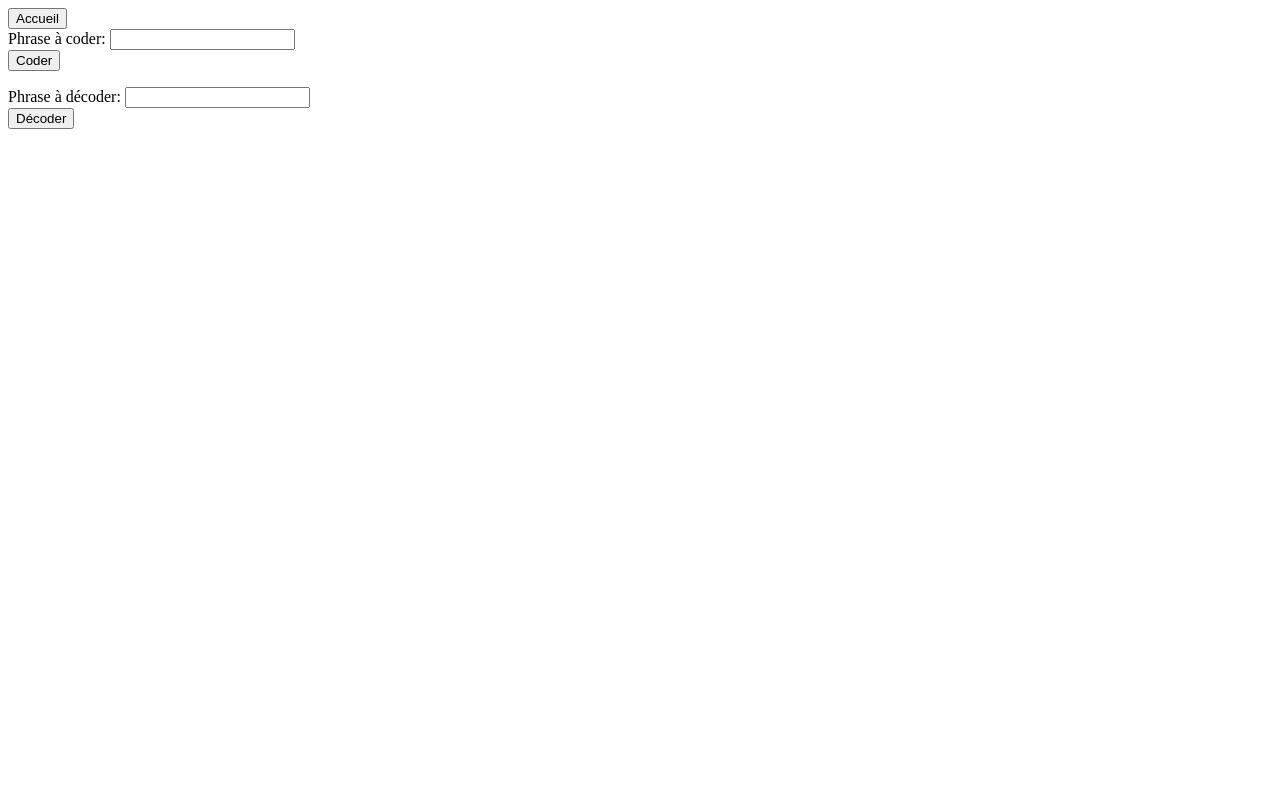
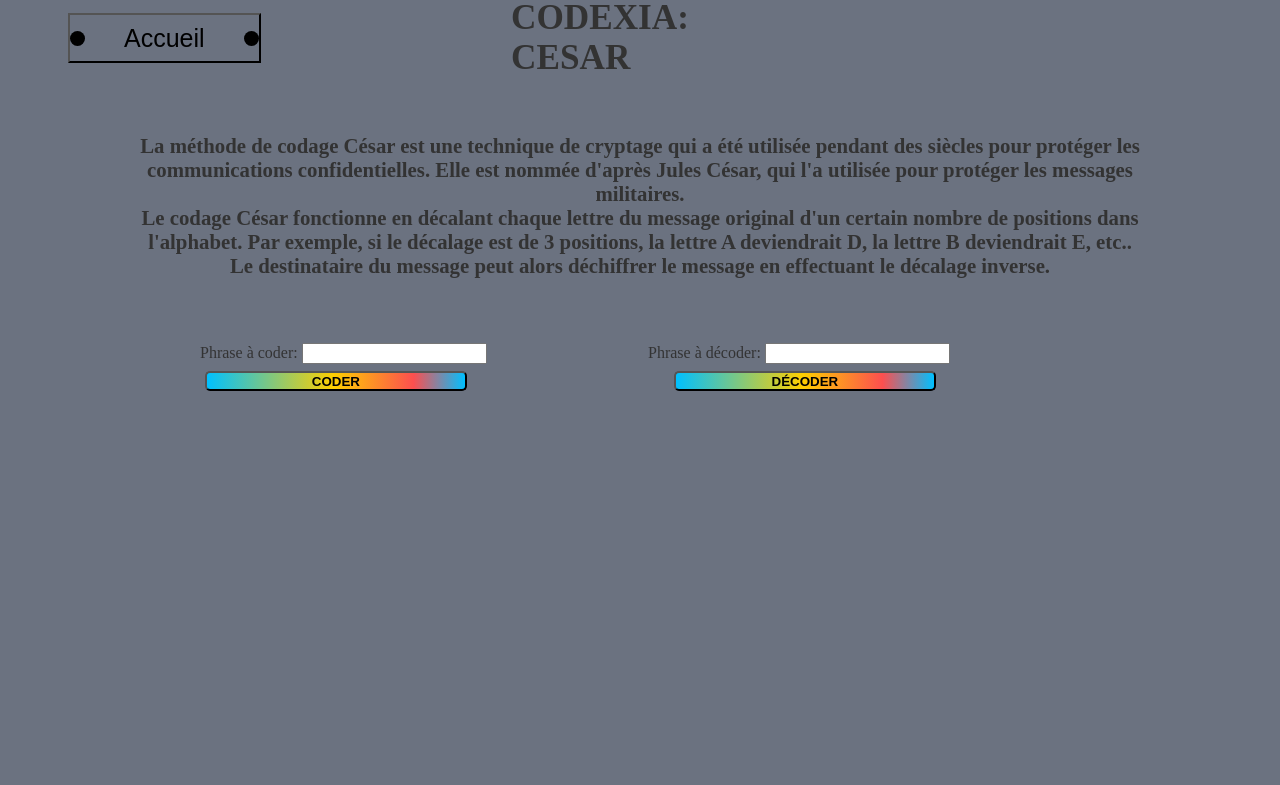
Before and after one commit to Guillaume-4/site_web_nsi, a Flask app: page /cesar in a window 1280 px wide. Shown: the top 785 px of the page. Run offline with Flask 3, Linux system fonts and the light colour scheme.

Commit message:
changement

```diff
--- a/app.py
+++ b/app.py
@@ -10,7 +10,7 @@ def index():
     return render_template("index.html")
 
 @app.route('/morse', methods=['GET', 'POST'])
-def autre_page():
+def morse():
     phrase_a_coder = request.form.get("a_coder")
     phrase_a_decoder = request.form.get("a_decoder")
     if phrase_a_coder == None and phrase_a_decoder != None:
@@ -67,4 +67,4 @@ def pigpen():
 
 phrase_a_decoder = None
 phrase_a_coder = None
-app.run(host="0.0.0.0")
+app.run()
--- a/static/cesar.css
+++ b/static/cesar.css
@@ -0,0 +1,227 @@
+
+.coder{
+    position: absolute;
+    margin-left: 15%;
+    height: 100px;
+    display: flex;
+    align-items: center;
+    justify-content: center;
+    margin-top: -10%;
+}
+
+.decoder{
+    position: absolute;
+    margin-left: 50%;
+    height: 100px;
+    display: flex;
+    align-items: center;
+    justify-content: center;
+    margin-top: -10%;
+}
+
+.bouton_valider{
+    position: absolute;
+    align-items: center;
+    margin-top: 55px;
+    margin-right: 15;
+
+}
+.bouton_décoder{
+    position: absolute;
+    align-items: center;
+    margin-top: 55px;
+    margin-left: 12px;
+
+}
+
+
+
+button {
+    background-color: transparent;
+    align-items: center;
+    font-size: 25px;
+    width: 8em;
+    height: 2em;
+    text-align: center;
+    line-height: center;
+    font-family: sans-serif;
+    text-transform: capitalize;
+    position: relative;
+    transition: 0.5s;
+    margin: 0.8em;
+}
+
+button::before,
+button::after {
+    content: '';
+    position: absolute;
+    width: 0.6em;
+    height: 0.6em;
+    background-color: #000000;
+    border-radius: 50%;
+    transition: 0.5s cubic-bezier(0.5, -0.5, 0.25, 1.5);
+    top: calc(50% - 0.6em / 2);
+}
+
+button::before {left: 0; z-index: -1;}
+button::after {right: 0; z-index: -2;}
+
+button:hover {
+    color: rgb(255, 255, 255);
+}
+
+button:hover::before,
+button:hover::after {
+    width: 100%;
+    height: 100%;
+    border-radius: 0;
+    background-color: #242424;
+}
+
+button:hover::before {
+    top: 0;
+}
+
+button:hover::after {
+    right: -0.4em;
+    filter: brightness(0.8);
+}
+
+
+header {
+    background-color: #6b7280;
+    position: fixed;
+    width: 100%;
+    height: 60px;
+    display: flex;
+    align-items: center;
+    justify-content: space-between;
+
+}
+header nav {
+    margin-left: 40px;
+    width: 60%;
+    display: flex;
+    align-items: center;
+
+}
+
+.Titre-cesar{
+    margin-left: 30%;
+    width: 100%;
+    font-size: 2.2em;
+
+}
+
+body{
+    background-color: #6b7280;
+    color:#333333;
+}
+
+.accueil{
+    width: 60%;
+}
+
+.reponse{
+    position: fixed;
+    left: 10%;
+    margin-top: -275px;
+    height: 10px;
+    font-size: 1.3em;
+}
+
+.texte-cesar{
+    padding: 10%;
+    text-align: center;
+    height: 20%;
+    font-size: 1.3em;
+}
+
+a {
+    text-decoration:none;
+    color:#333333;
+}
+.bouton_valider {
+width:calc(20vw + 6px);
+height:calc(8vw + 6px);
+background-image: linear-gradient(90deg, #00C0FF 0%, #FFCF00 49%, #FC4F4F 80%, #00C0FF 100%);
+border-radius:5px;
+display:flex;
+align-items:center;
+justify-content:center;
+text-transform:uppercase;
+font-weight:bold;
+height: 20%;
+}
+.bouton_valider:after {
+content:attr(alt);
+
+background-color:#191919;
+display:flex;
+align-items:center;
+justify-content:center;
+height: 20%;
+}
+.bouton_valider:hover {
+animation:slidebg 2s linear infinite;
+height: 20%;
+}
+
+@keyframes slidebg {
+to {
+    background-position:20vw;
+}
+}
+.bouton_décoder {
+    width:calc(20vw + 6px);
+    height:calc(8vw + 6px);
+    background-image: linear-gradient(90deg, #00C0FF 0%, #FFCF00 49%, #FC4F4F 80%, #00C0FF 100%);
+    border-radius:5px;
+    display:flex;
+    align-items:center;
+    justify-content:center;
+    text-transform:uppercase;
+    font-weight:bold;
+    height: 20%;
+    }
+    .bouton_décoder:after {
+    content:attr(alt);
+
+    background-color:#191919;
+    display:flex;
+    align-items:center;
+    justify-content:center;
+    height: 20%;
+    }
+    .bouton_décoder:hover {
+    animation:slidebg 2s linear infinite;
+    height: 20%;
+    }
+
+    @keyframes slidebg {
+    to {
+        background-position:20vw;
+    }
+    }
+
+.tftable {
+    font-size:12px;
+    color:#333333;
+    width:60%;
+    border-width: 1px;
+    border-color: #242424;
+    border-collapse: collapse;
+    margin-left: 15%;
+}
+
+.tftable tr {
+    background-color:#6b7280;
+}
+.tftable td {
+    font-size:24px;
+    border-width: 1px;
+    padding: 8px;
+    border-style: solid;
+    border-color: #000000;
+    text-align: center;
+}
--- a/templates/cesar/cesar.html
+++ b/templates/cesar/cesar.html
@@ -1,13 +1,17 @@
 <link rel="stylesheet" href="../../static/cesar.css">
 <header>
     <head>
-        <button onclick=window.location.href="../">Accueil</button>
+        <nav>
+            <button onclick=window.location.href="../" class="accueil">Accueil</button>
+            <h1 class="Titre-cesar"><b>CODEXIA: CESAR</b></h1>
+        </nav>
+
     </head>
 </header>
 
 <body>
     <div>
-
+        <h1 class="texte-cesar">La méthode de codage César est une technique de cryptage qui a été utilisée pendant des siècles pour protéger les communications confidentielles. Elle est nommée d'après Jules César, qui l'a utilisée pour protéger les messages militaires. <br>Le codage César fonctionne en décalant chaque lettre du message original d'un certain nombre de positions dans l'alphabet. Par exemple, si le décalage est de 3 positions, la lettre A deviendrait D, la lettre B deviendrait E, etc.. Le destinataire du message peut alors déchiffrer le message en effectuant le décalage inverse.</h1>
         <form method="POST" class="coder" >
             <div class="form_code"><label>Phrase à coder: <input type="text" name="cesar_code"></label></div>
             <input type="submit" value="Coder" class="bouton_valider">
```
